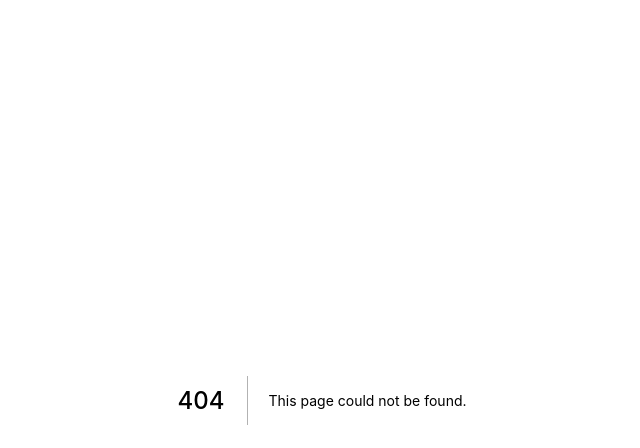
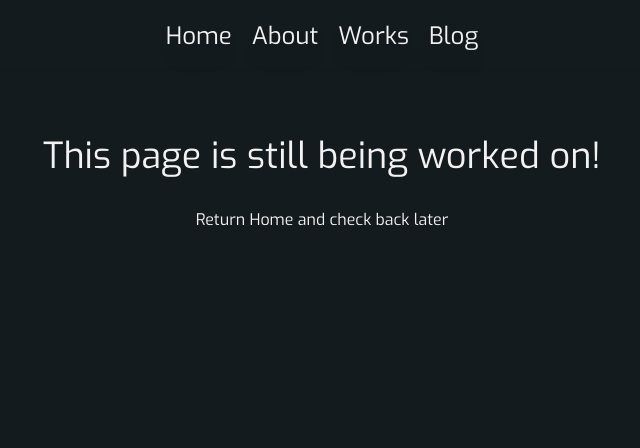
Before and after one commit to emilsto/emilkantaneva.com, a Next.js app: page /underconstruction in a window 1280 px wide. Before the commit this address had no page. Shown: the top 448 px of the page, without its empty margins (318-958 px from the left). Built offline with nearby package versions, Linux system fonts and the light colour scheme.

Commit message:
modified 404 and added undercons.page

```diff
--- a/components/navbar.js
+++ b/components/navbar.js
@@ -13,17 +13,17 @@ const Navbar = () => {
             </Link>
           </div>
           <div className="ml-5 hover:text-red-600">
-            <Link href="/posts">
+            <Link href="/underconstruction">
               <a>About</a>
             </Link>
           </div>
           <div className="ml-5 hover:text-red-600">
-            <Link href="/about">
+            <Link href="/underconstruction">
               <a>Works</a>
             </Link>
           </div>
           <div className="ml-5 hover:text-red-600">
-            <Link href="/blog">
+            <Link href="/underconstruction">
               <a>Blog</a>
             </Link>
           </div>
--- /dev/null
+++ b/pages/404.js
@@ -0,0 +1,28 @@
+import Link from 'next/link'
+import Navbar from '../components/navbar';
+
+
+const FourOhFour = () => {
+    return (
+        <div>
+        <Navbar> </Navbar>
+        <div className="flex justify-center">
+
+      <div className="">
+        <div className="max-w-3xl flex flex-col">
+          <div className="flex justify-center mt-16">
+            <h2 className="text-4xl">
+              404 - Thats an error. <br></br>
+            </h2>
+          </div>
+          <div className="flex justify-center my-8">
+            <p><Link href="/" className='underline'>I suggest returning Home.</Link></p>
+          </div>
+      </div>
+    </div>
+    </div>
+    </div>
+    );
+  };
+
+  export default FourOhFour;
--- a/pages/api/hello.js
+++ /dev/null
@@ -1,5 +0,0 @@
-// Next.js API route support: https://nextjs.org/docs/api-routes/introduction
-
-export default function handler(req, res) {
-  res.status(200).json({ name: "John Doe" });
-}
--- a/pages/index.js
+++ b/pages/index.js
@@ -1,4 +1,3 @@
-import Main from "./posts/main";
 import styles from "../styles/Home.module.css";
 import Link from "next/link";
 import AboutMe from "../components/AboutMe/AboutMe";
--- a/pages/posts/main.js
+++ /dev/null
@@ -1,15 +0,0 @@
-import Head from "next/head";
-
-const Main = () => {
-  return (
-    <div>
-      <Head>
-        <meta name="viewport" content="initial-scale=1.0, width=device-width" />
-        <title>Emil Kantaneva</title>
-        <link rel="preconnect" href="https://fonts.googleapis.com" />
-      </Head>
-    </div>
-  );
-};
-
-export default Main;
--- /dev/null
+++ b/pages/underconstruction.js
@@ -0,0 +1,27 @@
+import Navbar from "../components/navbar";
+import Link from "next/link";
+
+const WorkInProgress = () => {
+    return (
+        <div>
+        <Navbar> </Navbar>
+        <div className="flex justify-center">
+
+      <div className="">
+        <div className="max-w-3xl flex flex-col">
+          <div className="flex justify-center mt-16">
+            <h2 className="text-4xl">
+              This page is still being worked on! <br></br>
+            </h2>
+          </div>
+          <div className="flex justify-center my-8">
+            <p><Link href="/" className='underline'>Return Home and check back later</Link></p>
+          </div>
+      </div>
+    </div>
+    </div>
+    </div>
+    );
+  };
+
+export default WorkInProgress;
```
